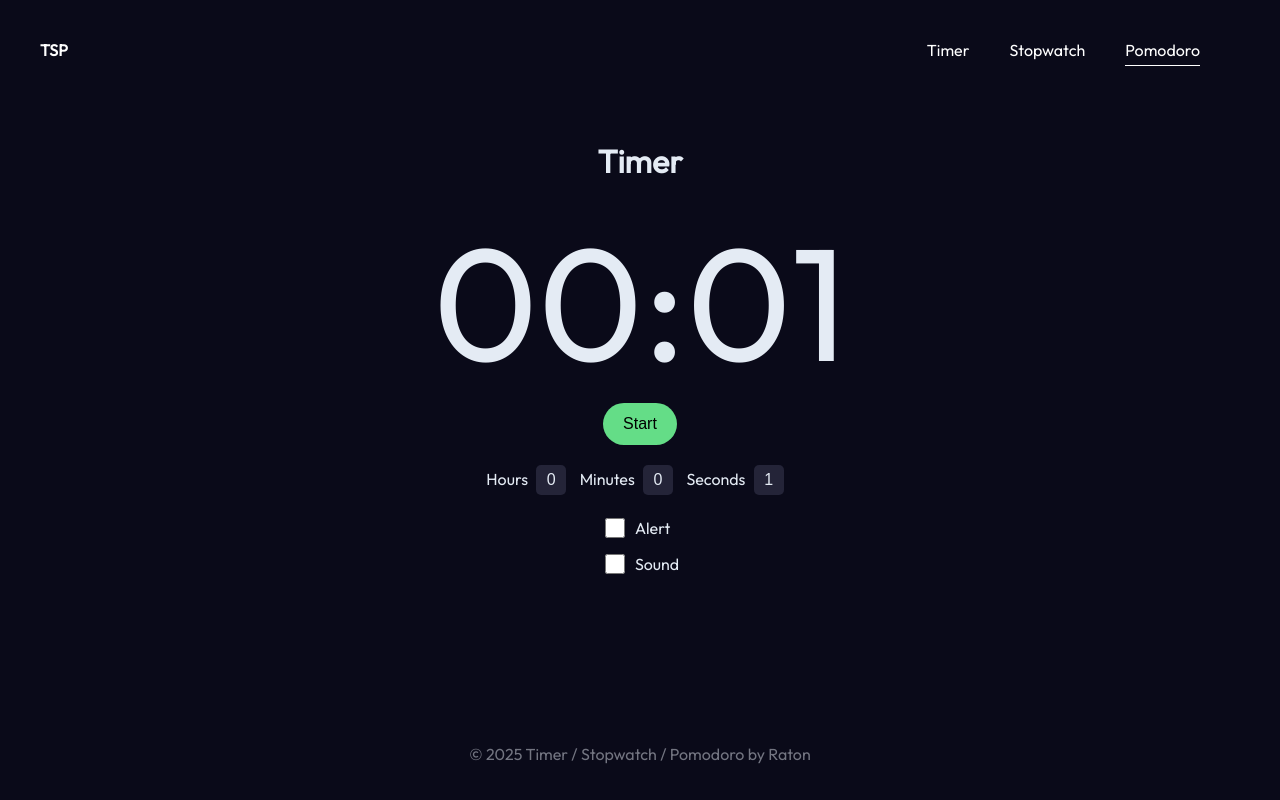
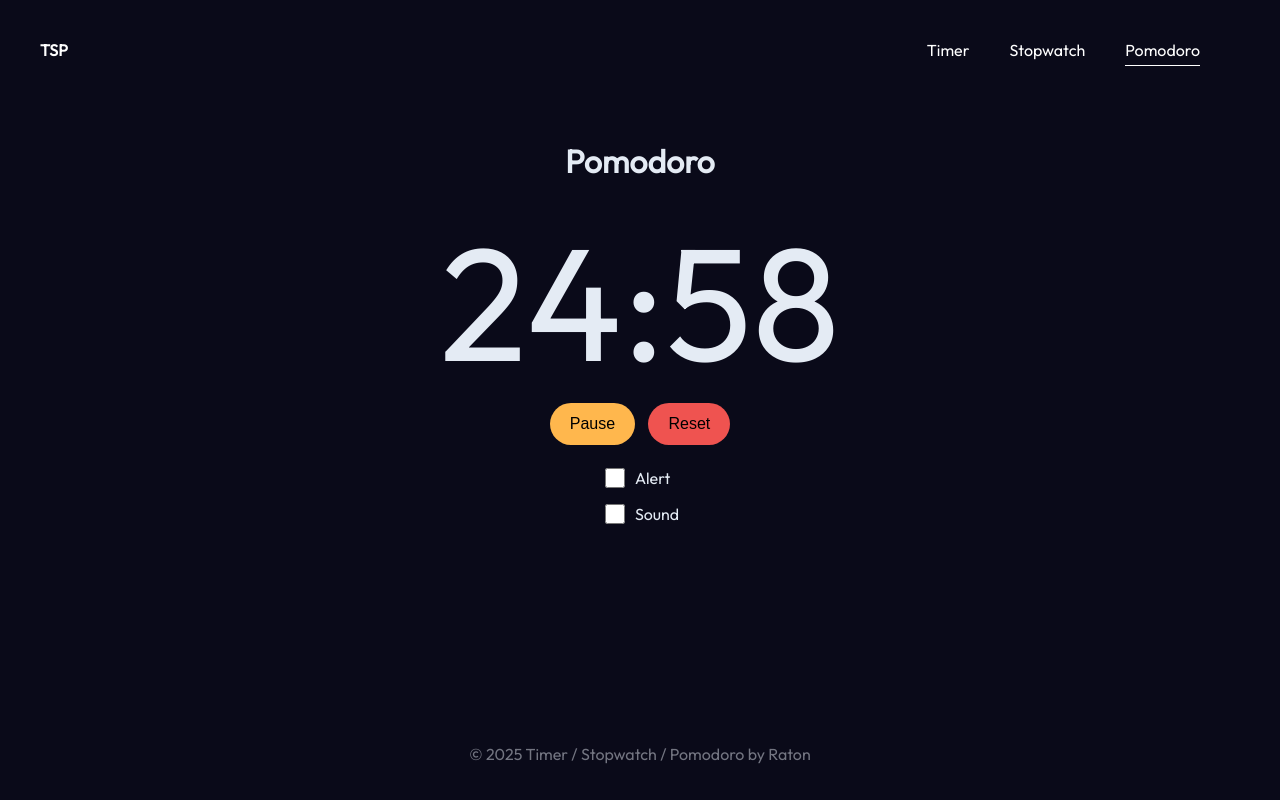
Before and after one commit to raaaton/Timer-Stopwatch-Pomodoro, a plain HTML site: page pomodoro.html in a window 1280 px wide. Both pictures are taken after a click on the button "Start". Drawn offline with Linux system fonts and the light colour scheme.

Commit message:
Added the pomodoro feature

```diff
--- a/pomodoro.html
+++ b/pomodoro.html
@@ -19,11 +19,11 @@
 			</ul>
 		</nav>
 
-		<div class="timer-wrapper">
-			<h1>Timer</h1>
-			<div class="timer-container">
-				<div class="timer-display" id="timerDisplay"></div>
-				<div class="timer-controls">
+		<div class="pomodoro-wrapper">
+			<h1>Pomodoro</h1>
+			<div class="pomodoro-container">
+				<div class="pomodoro-display" id="pomodoroDisplay"></div>
+				<div class="pomodoro-controls">
 					<button id="startButton">Start</button>
 					<button id="pauseButton">Pause</button>
 					<button id="playButton">Play</button>
@@ -31,14 +31,6 @@
 				</div>
 			</div>
 			<div class="settings">
-				<div class="time-container">
-					<label for="hours">Hours</label>
-					<input type="number" id="hoursInput" value="0" min="0" max="23">
-					<label for="minutes">Minutes</label>
-					<input type="number" id="minutesInput" value="0" min="0" max="59">
-					<label for="seconds">Seconds</label>
-					<input type="number" id="secondsInput" value="0" min="0" max="59">
-				</div>
 				<div class="checkbox-container">
 					<div class="checkbox">
 						<input type="checkbox" id="alertCheckbox">
@@ -55,6 +47,6 @@
 	<footer>
 		<p class='copyright-p'>© 2025 Timer / Stopwatch / Pomodoro by Raton</p>
 	</footer>
-	<script src='src/timer.js'></script>
+	<script src='src/pomodoro.js'></script>
 </body>
 </html>
--- /dev/null
+++ b/src/pomodoro.js
@@ -0,0 +1,122 @@
+const pomodoroDisplay = document.querySelector("#pomodoroDisplay");
+
+const startButton = document.querySelector("#startButton");
+const pauseButton = document.querySelector("#pauseButton");
+const playButton = document.querySelector("#playButton");
+const resetButton = document.querySelector("#resetButton");
+
+const alertCheckbox = document.querySelector("#alertCheckbox");
+const soundCheckbox = document.querySelector("#soundCheckbox");
+
+let isAlertEnabled = alertCheckbox.checked;
+let isSoundEnabled = soundCheckbox.checked;
+
+let time = 25 * 60; // 25 minutes in seconds
+
+let intervalID = 0;
+let isPaused = true;
+let isRunning = false;
+
+let isWorking = true;
+
+updateCountdown();
+setInterval(tick, 1);
+
+startButton.addEventListener("click", function () { startPomodoro();});
+pauseButton.addEventListener("click", function () { pausePomodoro();});
+playButton.addEventListener("click", function () { playPomodoro();});
+resetButton.addEventListener("click", function () { resetPomodoro();});
+
+function tick() {
+	renderPomodoro();
+
+	if (isPaused) {
+		pauseButton.style.display = "none";
+		playButton.style.display = "inline";
+	} else {
+		pauseButton.style.display = "inline";
+		playButton.style.display = "none";
+	}
+
+	if (isRunning) {
+		startButton.style.display = "none";
+		resetButton.style.display = "inline";
+	} else {
+		startButton.style.display = "inline";
+		pauseButton.style.display = "none";
+		playButton.style.display = "none";
+		resetButton.style.display = "none";
+	}
+
+	isAlertEnabled = alertCheckbox.checked;
+	isSoundEnabled = soundCheckbox.checked;
+
+	console.log("isWorking: " + isWorking);
+}
+
+function renderPomodoro() {
+	if (!time && time !== 0) {
+		time = 25 * 60;
+		pomodoroDisplay.textContent = "25:00";
+	}
+
+	let hours = Math.floor(time / 3600);
+	let minutes = Math.floor((time % 3600) / 60);
+	let seconds = time % 60;
+
+	hours = hours < 10 ? "0" + hours : hours;
+	hours = hours == 0 ? "" : hours + ":";
+	minutes = minutes < 10 ? "0" + minutes : minutes;
+	seconds = seconds < 10 ? "0" + seconds : seconds;
+
+	pomodoroDisplay.textContent = `${hours}${minutes}:${seconds}`;
+}
+
+function updateCountdown() {
+	if (time == 0 && !isPaused) {
+		isRunning = false;
+		clearInterval(intervalID);
+		if (!isWorking) {
+			time = 25 * 60; // 25 minutes in seconds
+		} else {
+			time = 5 * 60; // 5 minutes in seconds
+		}
+		if (isSoundEnabled) {
+			new Audio("./assets/alarm.mp3").play();
+		}
+		if (isAlertEnabled) {
+			alert(isWorking ? "Work time is over! Let's take a break!" : "Break time is over! Let's get back to work!");
+		}
+
+		isWorking = isWorking ? false : true; // Toggle between work and break
+	} else if (!isPaused) {
+		renderPomodoro();
+		time--;
+	}
+}
+
+function startPomodoro() {
+	isPaused = false;
+	time = isWorking ? 25 * 60 : 5 * 60; // 25 minutes for work, 5 minutes for break
+
+	if (!isRunning) {intervalID = setInterval(updateCountdown, 1000);}
+	isRunning = true;
+}
+
+function resetPomodoro() {
+	isRunning = false;
+	isWorking = true;
+	time = 25 * 60;
+	updateCountdown();
+	clearInterval(intervalID);
+	time++;
+	renderPomodoro();
+}
+
+function pausePomodoro() {
+	isPaused = true;
+}
+
+function playPomodoro() {
+	isPaused = false;
+}
```
